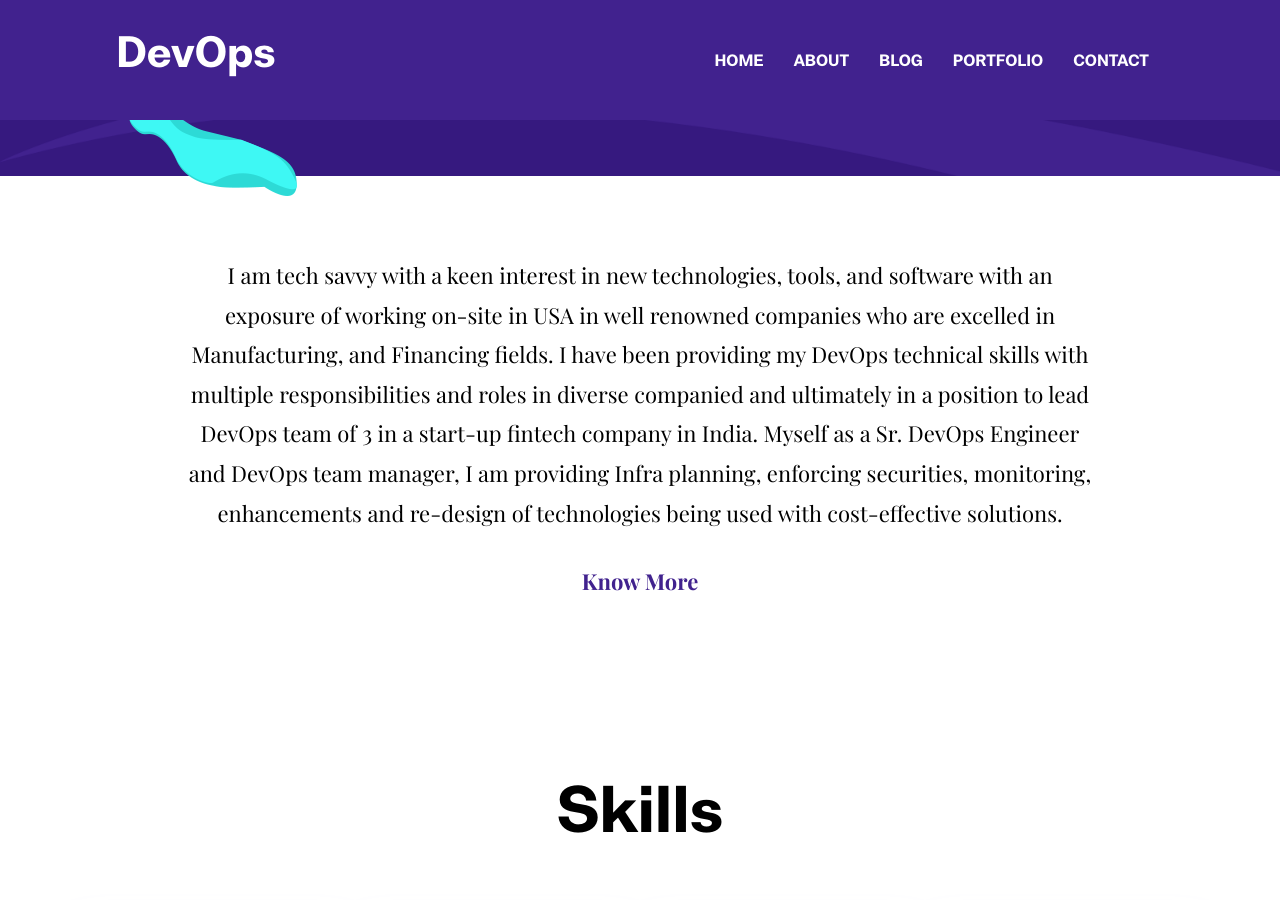
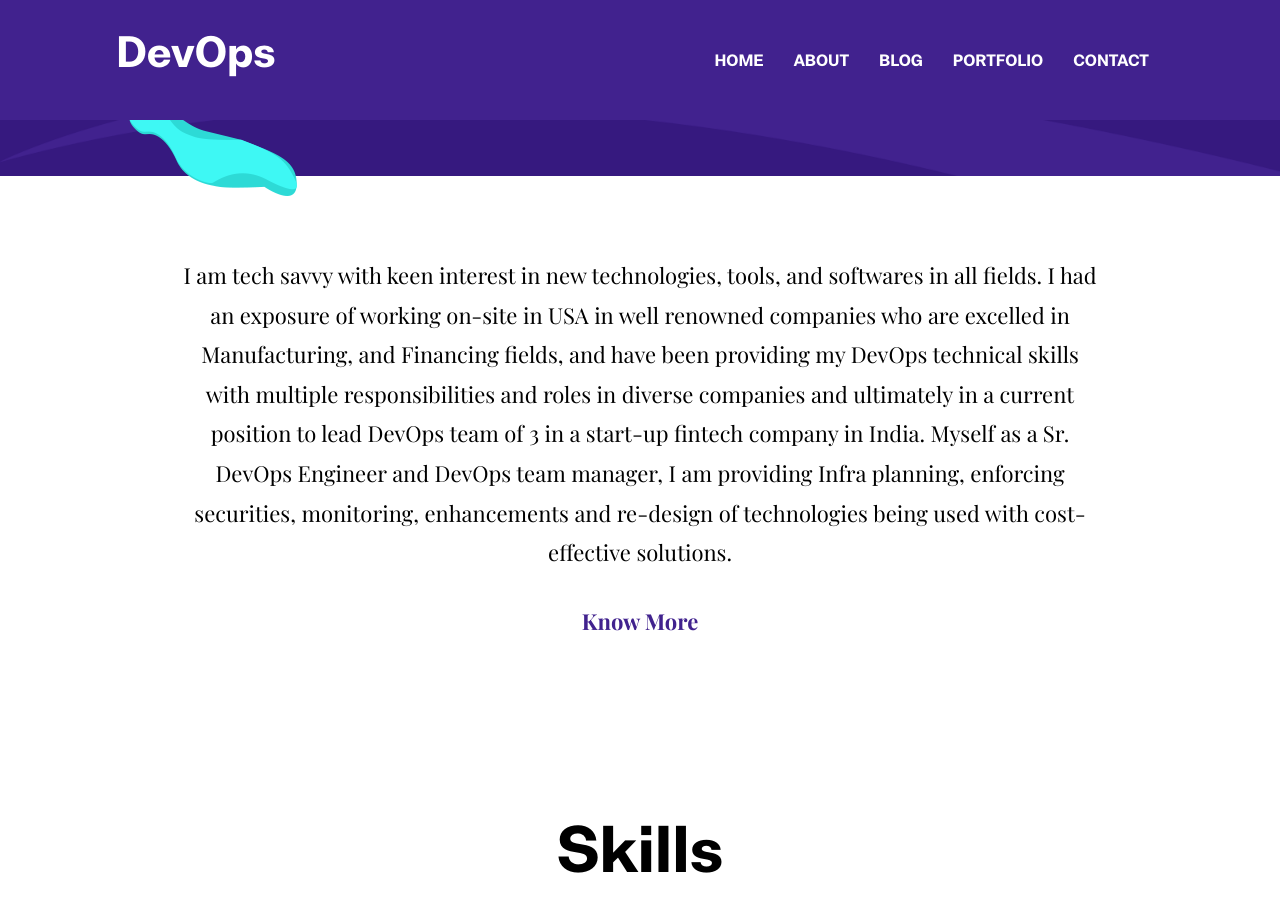
Before and after one commit to Shashankreddysunkara/blog, a Jekyll site: the page built from index.html, in a window 1280 px wide and 900 px high, scrolled down 806 px. Built offline with Jekyll 4.4.1, drawn with Linux system fonts in a browser that asks for light colours.

Commit message:
Update settings.yml

```diff
--- a/_data/settings.yml
+++ b/_data/settings.yml
@@ -53,7 +53,7 @@ social:
 
 # About Section
 blurb:
-   I am tech savvy with a keen interest in new technologies, tools, and software with an exposure of working on-site in USA in well renowned companies who are excelled in Manufacturing, and Financing fields. I have been providing my DevOps technical skills with multiple responsibilities and roles in diverse companied and ultimately in a position to lead DevOps team of 3 in a start-up fintech company in India. Myself as a Sr. DevOps Engineer and DevOps team manager, I am providing Infra planning, enforcing securities, monitoring, enhancements and re-design of technologies being used with cost-effective solutions.
+   I am tech savvy with keen interest in new technologies, tools, and softwares in all fields. I had an exposure of working on-site in USA in well renowned companies who are excelled in Manufacturing, and Financing fields, and have been providing my DevOps technical skills with multiple responsibilities and roles in diverse companies and ultimately in a current position to lead DevOps team of 3 in a start-up fintech company in India. Myself as a Sr. DevOps Engineer and DevOps team manager, I am providing Infra planning, enforcing securities, monitoring, enhancements and re-design of technologies being used with cost-effective solutions.
 
 blurb-btn-link: '/blog/portfolio.html'
 blurb-btn-name: Know More
```
